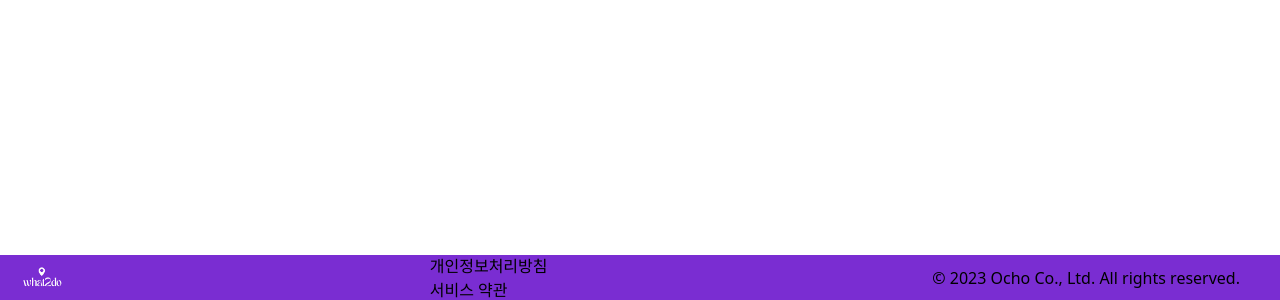
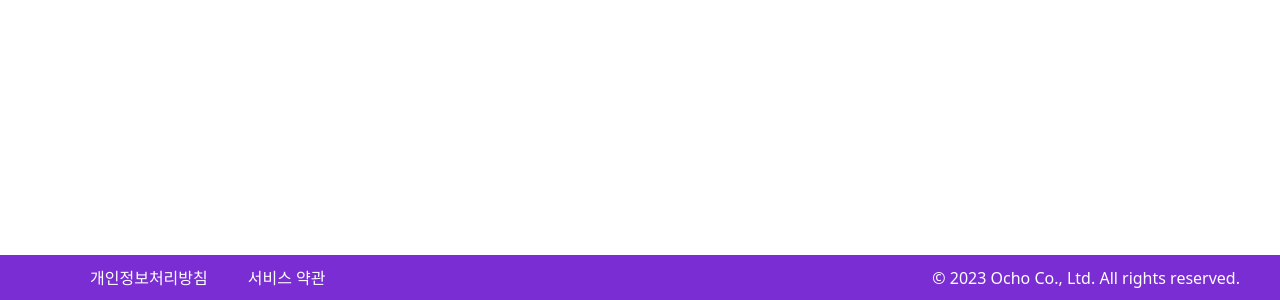
Before and after one commit to ochoWhat2do/what2dofront, a Next.js app: page /components/Footer in a window 1280 px wide. Shown: the part 500-800 px from the top of the page. Built offline with nearby package versions, Linux system fonts and the light colour scheme.

Commit message:
[refactor] footer 로고 삭제

```diff
--- a/src/pages/components/Footer.module.css
+++ b/src/pages/components/Footer.module.css
@@ -21,28 +21,25 @@
   height: 40px;
   padding: 0 20px;
   background-color: #7a2dd2;
-}
-
-.footerNavItem {
-  margin-right: 20px;
   color: white;
 }
 
-/* Add this style to align profile image and logout button in a row */
-.footerNavItem img,
-.footerNavItem button {
-  vertical-align: middle;
-}
-.footer-navItem img {
-  height: 10px; /* Set the height to a value smaller than .header height */
-}
-
-.footerlogo {
+/* 중앙 정렬 및 스타일 수정 */
+.footerNavItem {
   display: flex;
   align-items: center;
 }
 
-.footerlogoImage {
-  width: 100px;
-  height: auto;
+.buttonWrapper {
+  display: flex;
+  align-items: center;
+  margin-left: 50px;
 }
+
+.buttonWrapper button {
+  background-color: #7a2dd2;
+  color: white; /* 버튼 텍스트 색상 설정 */
+  border: none;
+  padding: 10px 20px; /* 버튼 여백 조절 */
+  cursor: pointer;
+}
--- a/src/pages/components/Footer.tsx
+++ b/src/pages/components/Footer.tsx
@@ -28,17 +28,14 @@ const Footer = () => {
   return (
     <div>
       <footer className={styles.footer}>
-        <div className={styles.footerlogo}>
-          <Link href="/">
-            <img src="/images/what2do_logo.png" alt="로고 이미지" width="45" />
-          </Link>
-        </div>
         <nav className={styles.nav}>
           <ul>
-            <>
-              {privacyButtons}
-              {policyButtons}
-            </>
+            <div className={styles.buttonWrapper}>
+              <>
+                {privacyButtons}
+                {policyButtons}
+              </>
+            </div>
           </ul>
         </nav>
         <div className={styles.companyInfo}>
```
